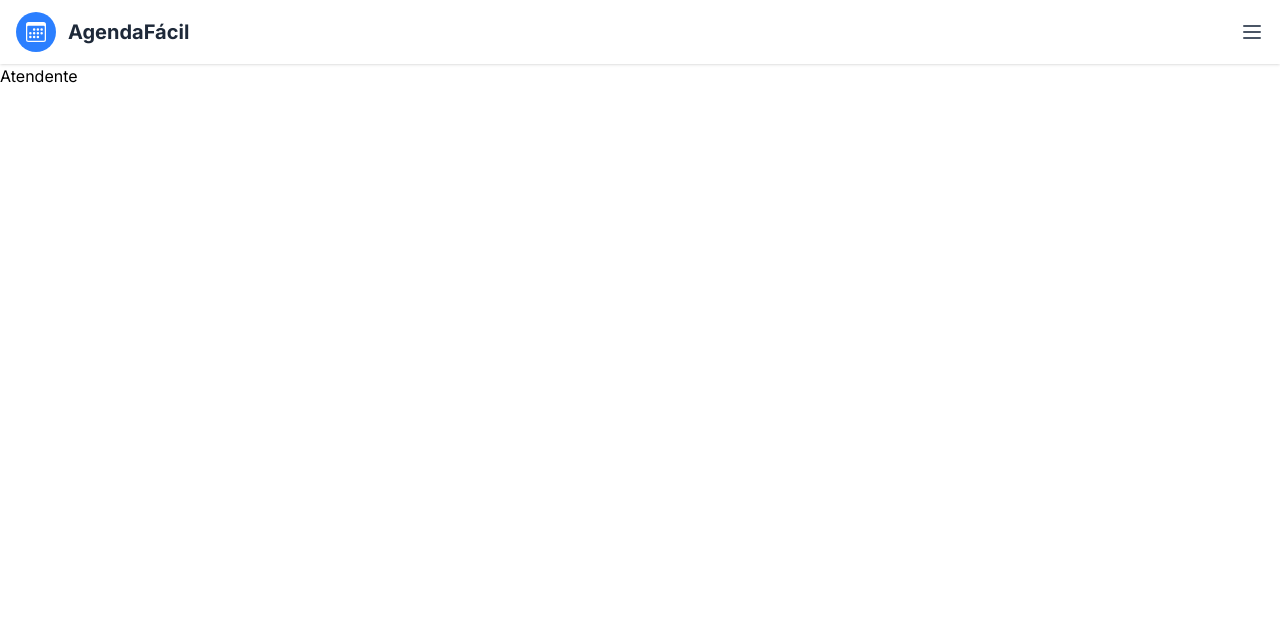
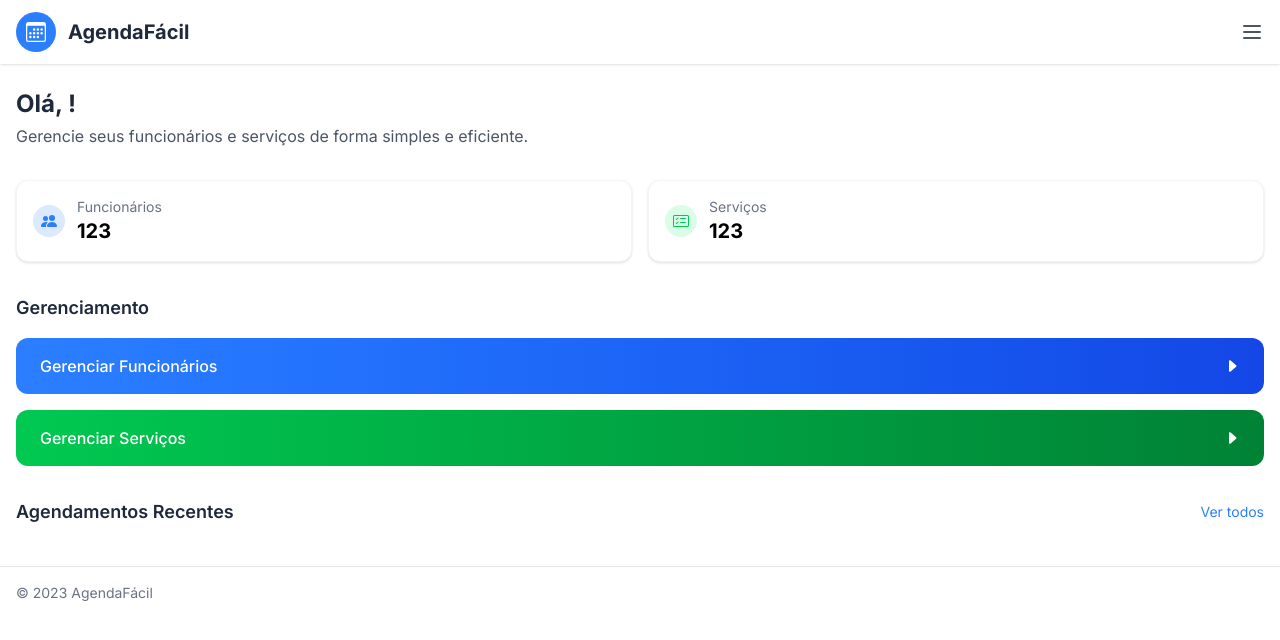
Before and after one commit to leonvaloes/agenda-do-barbeiro-front, a Next.js app: page /admin/funcionario in a window 1280 px wide. Shown: the top 640 px of the page. Built offline with nearby package versions, Linux system fonts and the light colour scheme; no server answers.

Commit message:
hotfix: inicio da tela inicial do atendente

```diff
--- a/src/app/admin/funcionario/page.js
+++ b/src/app/admin/funcionario/page.js
@@ -1,8 +1,139 @@
-const atendente=()=>{
-    return(
-        <div>
-            <h1>Atendente</h1>
-        </div>
-    )
+'use client'
+
+import { useEffect, useState } from 'react';
+import { useRouter } from 'next/navigation';
+
+import { BsCalendar2CheckFill, BsFillPeopleFill, BsCardChecklist, BsFillStarFill, BsCaretRightFill } from "react-icons/bs";
+import Cookies from 'js-cookie';
+
+
+function page() {
+
+    const [dadosAtendente, setDadosAtendente] = useState(null);
+    const [dadosUserAtendente, setDadosUserAtendente] = useState(null);
+
+    const router = useRouter();
+    const URL = "http://localhost:3000";
+
+    const fetchGetInfoUserByAtendenteId=async(Userid)=>{
+        try{
+            const response= await fetch(`${URL}/atendente/getInfoUserByUserId/${Userid}`, {
+                method: 'GET',
+                headers: {
+                    'Content-Type': 'application/json'
+                }
+            });
+            const data= await response.json();
+            setDadosUserAtendente(data[0]);
+        }catch(e){
+            console.log(e);
+        }
+
+    }
+
+    const fetchGetAtendenteByIdUser=async(Userid)=>{
+        try{
+            const response= await fetch(`${URL}/atendente/getIdAtendente/${Userid}`, {
+                method: 'GET',
+                headers: {
+                    'Content-Type': 'application/json'
+                }
+            });
+            const data= await response.json();
+            setDadosAtendente(data);
+            fetchGetInfoUserByAtendenteId(Userid);
+
+        }catch(e){
+            console.log(e);
+        }
+    }
+
+    useEffect(() => {
+        const idUser = Cookies.get('id');
+        fetchGetAtendenteByIdUser(idUser);
+    }, []);
+
+    return (
+        <>
+            <main className="flex-grow container mx-auto px-4 py-6">
+                <section className="mb-8">
+                    <h2 className="text-2xl font-bold text-gray-800 mb-1">
+                        Olá, {dadosUserAtendente?.nome}!
+                    </h2>
+                    <p className="text-gray-600">Gerencie seus funcionários e serviços de forma simples e eficiente.</p>
+                </section>
+                <section className="grid grid-cols-2 gap-4 mb-8">
+                    <div className="bg-white p-4 rounded-xl shadow-sm border border-gray-100 hover:-translate-y-1 hover:shadow-md transition-all duration-300">
+                        <div className="flex items-center">
+                            <div className="p-2 bg-blue-100 rounded-full text-blue-500 mr-3">
+                                <i className="fas fa-users"><BsFillPeopleFill />
+                                </i>
+                            </div>
+                            <div>
+                                <p className="text-sm text-gray-500">Funcionários</p>
+                                <h3 className="text-xl font-bold">123</h3>
+                            </div>
+                        </div>
+                    </div>
+                    <div className="bg-white p-4 rounded-xl shadow-sm border border-gray-100 hover:-translate-y-1 hover:shadow-md transition-all duration-300">
+                        <div className="flex items-center">
+                            <div className="p-2 bg-green-100 rounded-full text-green-500 mr-3">
+                                <i><BsCardChecklist /></i>
+                            </div>
+                            <div>
+                                <p className="text-sm text-gray-500">Serviços</p>
+                                <h3 className="text-xl font-bold">123</h3>
+                            </div>
+                        </div>
+                    </div>
+                </section>
+                <section className="mb-8">
+                    <h3 className="text-lg font-semibold text-gray-800 mb-4">Gerenciamento</h3>
+
+                    <div className="space-y-4">
+                        <button className="w-full py-4 px-6 rounded-xl text-white font-medium cursor-pointer flex items-center justify-between transition-all duration-300 bg-gradient-to-r from-blue-500 to-blue-700 hover:from-blue-700 hover:to-blue-500"
+                            // onClick={() => abrirModalFunc()}
+                        >
+                            <span>Gerenciar Funcionários</span>
+                            <span><BsCaretRightFill /></span>
+                        </button>
+                        <button
+                            className="w-full py-4 px-6 rounded-xl cursor-pointer text-white font-medium flex items-center justify-between transition-all duration-300 bg-gradient-to-r from-green-500 to-green-700 hover:from-green-700 hover:to-green-500"
+                            // onClick={() => {
+                            //     router.push(`/admin/empresa/dadosAtendente/servicos/${dadosUserEmpresa?.id}`);
+                            // }}
+                        >
+                            <span>Gerenciar Serviços</span>
+                            <span><BsCaretRightFill /></span>
+                        </button>
+                    </div>
+                </section>
+                <section>
+                    <div className="flex justify-between items-center mb-4">
+                        <h3 className="text-lg font-semibold text-gray-800">Agendamentos Recentes</h3>
+                        <a href="#" className="text-blue-500 text-sm">Ver todos</a>
+                    </div>
+                    <div className="bg-white rounded-xl shadow-sm overflow-hidden">
+                        <div className="divide-y divide-gray-100">
+
+                        </div>
+                    </div>
+                </section>
+            </main>
+            <footer className="bg-white border-t border-gray-200 py-4">
+                <div className="container mx-auto px-4">
+                    <div className="flex justify-between items-center">
+                        <p className="text-gray-500 text-sm">© 2023 AgendaFácil</p>
+                        <div className="flex space-x-4">
+                            <a href="#" className="text-gray-500 hover:text-blue-500"><i className="fab fa-facebook-f"></i></a>
+                            <a href="#" className="text-gray-500 hover:text-blue-400"><i className="fab fa-twitter"></i></a>
+                            <a href="#" className="text-gray-500 hover:text-pink-500"><i className="fab fa-instagram"></i></a>
+                        </div>
+                    </div>
+                </div>
+            </footer>
+        </>
+    );
 }
-export default atendente;
+
+export default page;
```
